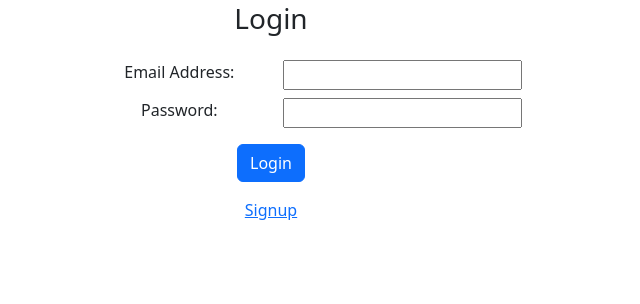
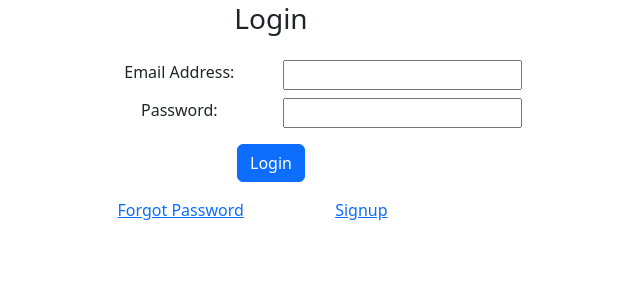
Before and after one commit to ronsmith/WordGame, a Flask app: page /login in a window 1280 px wide. Shown: the part 140-444 px from the top of the page, without its empty margins (369-1009 px from the left). Run offline with Flask 3, Linux system fonts and the light colour scheme; some libraries are stand-ins or nearby versions.

Commit message:
fleshing out index and login

```diff
--- a/app.py
+++ b/app.py
@@ -1,5 +1,6 @@
 import sqlite3
-from flask import Flask, render_template
+from flask import Flask, request, render_template, flash, session, url_for, redirect
+from werkzeug.security import generate_password_hash
 from datetime import date
 
 app = Flask('WordGame')
@@ -10,11 +11,17 @@ db = sqlite3.connect('wordgame.db')
 
 @app.route('/')
 def index():
-    data = {
-        'user': { 'id': 999, 'name': 'Fred Flintstone', 'last_play': date.today() },
-        'game': { 'id': 555, 'game_date': date.today() }
-    }
+    if 'user' not in session:
+        return redirect(url_for('login', next='index'))
+    cur = db.execute("""SELECT id, game_date FROM games WHERE game_date == date()""")
+    row = cur.fetchone()
+    if not row:
+        pass  # TODO: create a new game
+        # remember to select the game data again after creating it
+
+    data = {'user': session['user'], 'game': {'id': row[0], 'game_date': row[1]}}
     return render_template('index.html', **data)
+
 
 @app.route('/game')
 def game():
@@ -26,8 +33,27 @@ def profile():
     return render_template('profile.html')
 
 
-@app.route('/login')
+@app.route('/login', methods=['GET','POST'])
 def login():
+    if request.method == 'POST':
+        cur = db.execute("""
+            SELECT users.id, users.email, users.name, games.game_date as last_play
+                FROM users, games, plays
+                WHERE users.email = ?
+                  AND users.pw_hash = ?
+                  AND users.active = TRUE
+                  AND plays.user_id = users.id
+                  AND plays.game_id = games.id
+                ORDER BY games.game_date DESC
+                LIMIT 1""",
+            (request.form['email'], generate_password_hash(request.form['password'])))
+        row = cur.fetchone()
+        if row:  # invalid login or user is not active
+            session.new()
+            session['user'] = {'id': row[0], 'email': row[1], 'name': row[2], 'last_play': row[3]}
+            return redirect(url_for(request.args.get('next', 'index')))
+        else:
+            flash('Invalid login.', 'warning')
     return render_template('login.html')
 
 
@@ -38,7 +64,12 @@ def signup():
 
 @app.route('/logout')
 def logout():
-    pass  # TODO
+    return "Logout"
+
+
+@app.route('/forgot-password')
+def forgot_password():
+    return "Forgot Password"
 
 
 if __name__ == '__main__':
--- a/dbinit.py
+++ b/dbinit.py
@@ -20,7 +20,7 @@ try:
                         pw_hash     TEXT,
                         active      BOOLEAN NOT NULL DEFAULT TRUE
         )""")
-        db.execute("""CREATE INDEX IF NOT EXISTS users_search_index on users (user_id, active)""")
+        db.execute("""CREATE INDEX IF NOT EXISTS users_search_index on users (email, pw_hash, active)""")
 
     with db:
         db.execute("""CREATE TABLE IF NOT EXISTS games (
@@ -38,10 +38,9 @@ try:
                         id          INTEGER PRIMARY KEY,
                         game_id     INTEGER NOT NULL REFERENCES games (id),
                         user_id     TEXT NOT NULL REFERENCES users (id),
-                        play_date   DATE NOT NULL,
                         completed   BOOLEAN NOT NULL DEFAULT FALSE
         )""")
-        db.execute("""CREATE INDEX IF NOT EXISTS plays_search_index on plays (game_id, user_id, play_date)""")
+        db.execute("""CREATE INDEX IF NOT EXISTS plays_search_index on plays (game_id, user_id)""")
 
     with db:
         db.execute("""CREATE TABLE IF NOT EXISTS attempts (
--- a/templates/base.html
+++ b/templates/base.html
@@ -10,6 +10,16 @@
   <body>
     {% block content %}
     {% endblock %}
+    {% with messages = get_flashed_messages(with_categories=true) %}
+        {%  if messages %}
+            {% for category, message in messages %}
+                <div class="alert alert-{{ category|replace('error', 'danger') }} alert-dismissible" role="alert">
+                    <button class="close" data-dismiss="alert"></button>
+                    {{ message }}
+                </div>
+            {% endfor %}
+        {% endif %}
+    {% endwith %}
     <script src="{{ url_for('static', filename='jquery-3.7.1.min.js') }}"></script>
     <script src="{{ url_for('static', filename='bootstrap.bundle.min.js') }}"></script>
     {% block script %}
--- a/templates/login.html
+++ b/templates/login.html
@@ -6,38 +6,30 @@
             <h1>Word Game</h1>
         </div>
         <h3 class="mb-4">Login</h3>
-        <form>
+        <form method="post">
             <div class="row m-2">
                 <div class="col-4">&nbsp;</div>
                 <div class="col-2 text-left"><label for="email">Email Address:</label></div>
-                <div class="col-1 text-left"><input type="email" id="email" name="email"></div>
+                <div class="col-1 text-left"><input type="email" name="email"></div>
                 <div class="col-5">&nbsp;</div>
             </div>
             <div class="row m-2">
                 <div class="col-4">&nbsp;</div>
                 <div class="col-2 text-left"><label for="password">Password:</label></div>
-                <div class="col-1 text-left"><input type="password" id="password" name="password"></div>
+                <div class="col-1 text-left"><input type="password" name="password"></div>
                 <div class="col-5">&nbsp;</div>
             </div>
             <div class="row m-3">
                 <div class="col-5">&nbsp;</div>
-                <div class="col-2 text-center"><button class="btn btn-primary">Login</button></div>
+                <div class="col-2 text-center"><button type="submit" class="btn btn-primary">Login</button></div>
                 <div class="col-5">&nbsp;</div>
             </div>
             <div class="row m-3">
-                <div class="col-5">&nbsp;</div>
+                <div class="col-4">&nbsp;</div>
+                <div class="col-2 text-center"><a href="{{ url_for('forgot_password') }}">Forgot Password</a></div>
                 <div class="col-2 text-center"><a href="{{ url_for('signup') }}">Signup</a></div>
-                <div class="col-5">&nbsp;</div>
+                <div class="col-4">&nbsp;</div>
             </div>
         </form>
     </div>
 {% endblock %}
-{% block script %}
-    <script>
-        $(document).ready(function () {
-            $("#play_game_btn").click(function () {
-                location.href = "{{ url_for('game') }}";
-            });
-        });
-    </script>
-{% endblock %}
```
